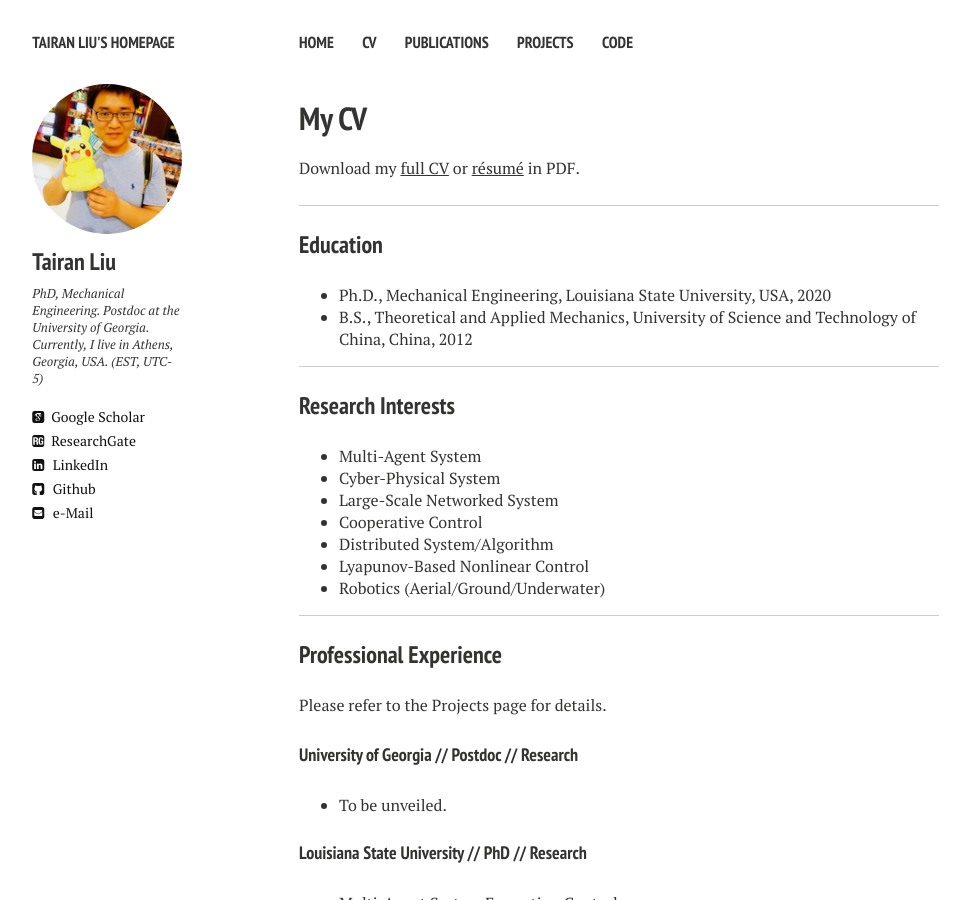
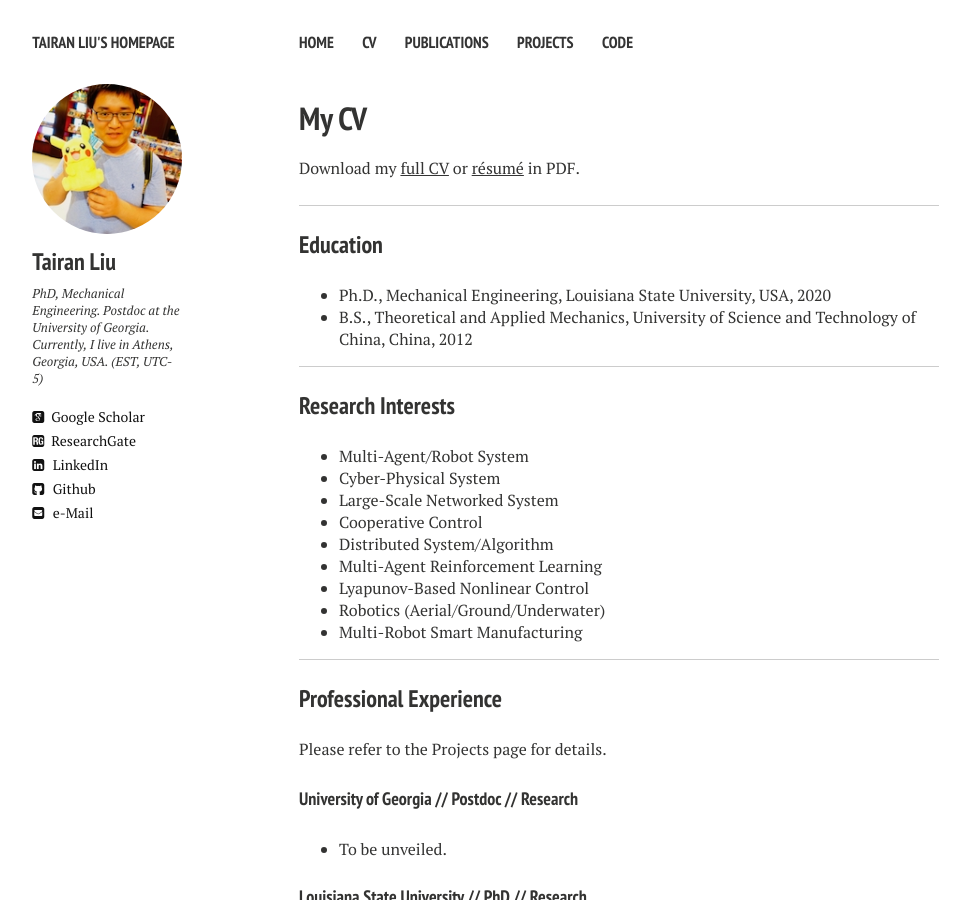
Before and after one commit to liutairan/liutairan.github.io, a Jekyll site: the page built from cv.md, in a window 1280 px wide and 900 px high. Shown: the whole window, without its empty margins (21-991 px from the left). Built offline with Jekyll 4.4.1, drawn with Linux system fonts in a browser that asks for light colours; nearby versions of some CDN libraries.

Commit message:
Update cv.md

```diff
--- a/cv.md
+++ b/cv.md
@@ -21,13 +21,15 @@ Download my <a href="https://liutairan.github.io/TairanLiu-CV.pdf" target="_blan
 
 ### Research Interests
 
-* Multi-Agent System
+* Multi-Agent/Robot System
 * Cyber-Physical System
 * Large-Scale Networked System
 * Cooperative Control
 * Distributed System/Algorithm
+* Multi-Agent Reinforcement Learning
 * Lyapunov-Based Nonlinear Control
 * Robotics (Aerial/Ground/Underwater)
+* Multi-Robot Smart Manufacturing
 
 ***
 
```
